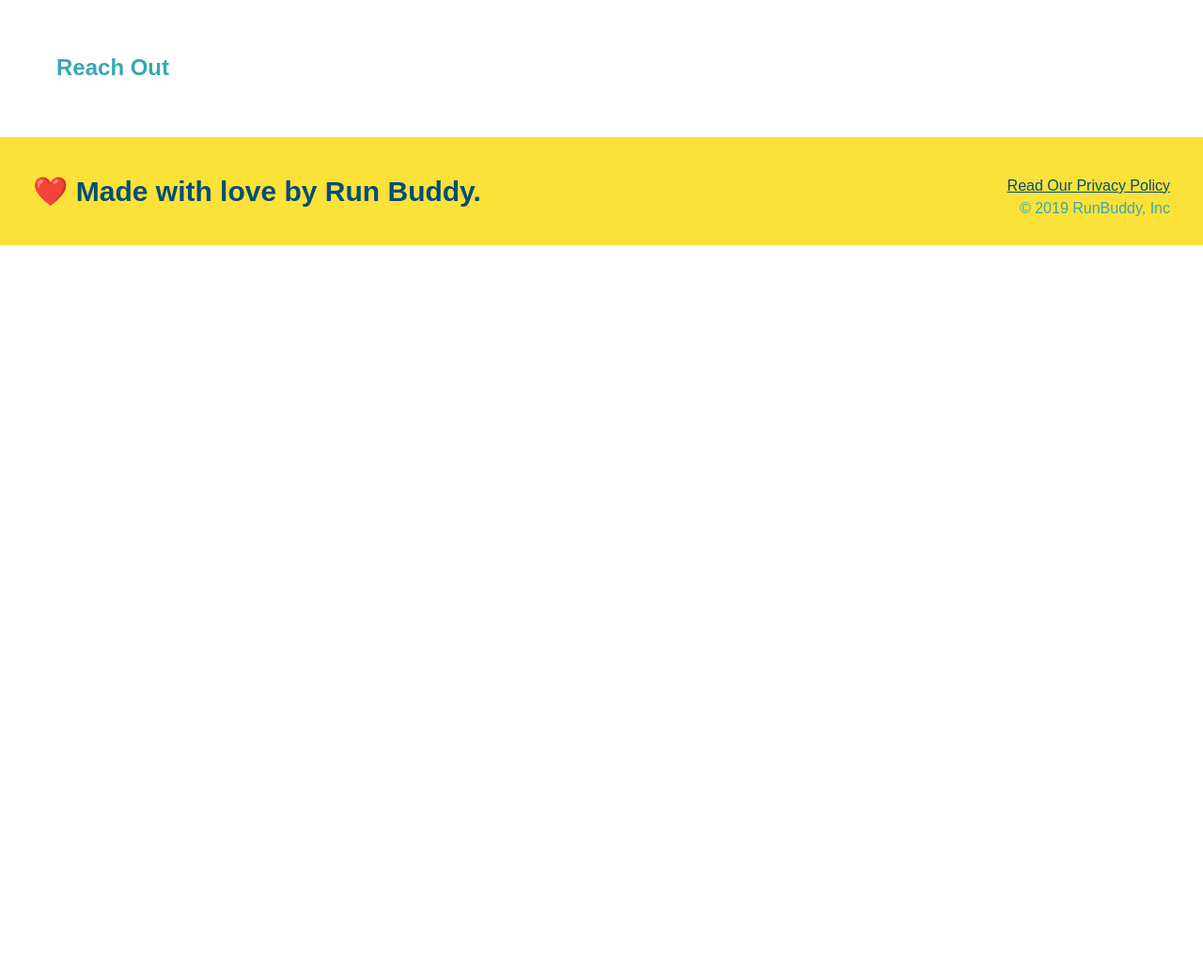
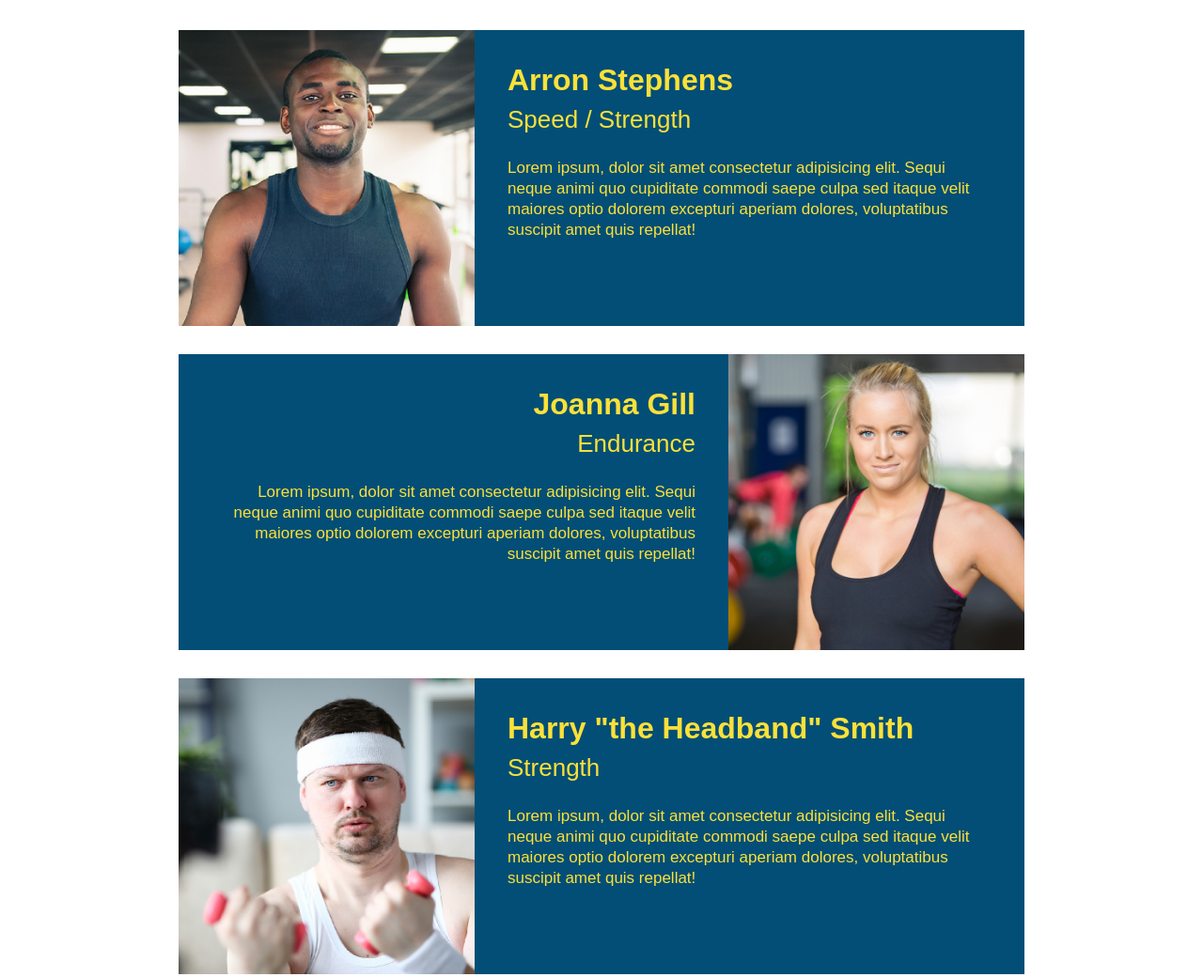
Before and after one commit to ncp9988/run-buddy, a plain HTML site: page index.html in a window 1280 px wide. Shown: the part 2880-3920 px from the top of the page at 94% size. Before the commit the page ends 3141 px from the top, so only its background shows below. Drawn offline with Linux system fonts and the light colour scheme.

Commit message:
meet the trainers section

```diff
--- a/assets/css/style.css
+++ b/assets/css/style.css
@@ -185,3 +185,51 @@ section {
   .steps span {
     font-size: 38px;
   }
+
+  .trainers {
+    text-align: center;
+  }
+
+  .trainer {
+    width: 900px;
+    margin:0 auto 30px auto;
+    background: #024e76;
+    color: #fce138;
+    overflow: auto;
+  }
+
+  .trainer img {
+    width: 35%;
+    float: left;
+
+  }
+
+  .trainer-bio {
+    padding: 35px;
+    float: left;
+    width: 65%;
+  }
+  .text-left {
+    text-align: left;
+  }
+
+  .text-right {
+    text-align: right;
+  }
+
+
+  .trainer-bio h3 {
+    font-size: 32px;
+    margin-bottom: 8px;
+  }
+
+  .trainer-bio h4 {
+    font-weight: lighter;
+    font-size: 26px;
+    margin-bottom: 25px;
+  }
+
+  .trainer-bio p {
+    font-size: 17px;
+    line-height: 1.3;
+  }
--- a/index.html
+++ b/index.html
@@ -35,7 +35,7 @@
 
 
   <!-- hero/jumbotron -->
-  <section class ="hero">
+  <section class="hero">
     <div class="hero-form">
       <h3>Get Started Today</h3>
       <p>Fill out this form and one of our trainers will schedule a consult</p>
@@ -43,11 +43,11 @@
 
       <form>
         <label for="name">Enter full name:</label>
-          <input type="text" placeholder="Your Name" name="name" id="name" class="form-input"/>
+        <input type="text" placeholder="Your Name" name="name" id="name" class="form-input" />
         <label for="email">Enter email address:</label>
         <input type="email" placeholder="Email Address" name="email" id="email" class="form-input" />
         <label for="phone">Enter a telephone number:</label>
-          <input type="tel" placeholder="Phone Number" name="phone" id="phone" class="form-input"/>
+        <input type="tel" placeholder="Phone Number" name="phone" id="phone" class="form-input" />
 
         <p>
           Have you worked out with a trainer before?
@@ -58,7 +58,7 @@
         </p>
 
         <p>
-            <label for="checkbox" >
+          <label for="checkbox">
             I acknowledge that I am at least 18 years of age.
           </label>
           <input type="checkbox" name="age-confirm" id="checkbox" />
@@ -77,7 +77,10 @@
   <section id="what-we-do" class="intro">
     <h2 class="section-title primary-border">What We Do</h2>
     <p>
-      butcher selfies chambray shabby chic gentrify readymade yr Echo Park XOXO Tumblr normcore Banksy direct trade Blue Bottle chillwave you probably haven't heard of them single-origin coffee Vice fanny pack fixie Odd Future Austin fingerstache pickled twee synth Wes Anderson Thundercats viral bitters flannel meggings narwhal Marfa Schlitz sustainable Intelligentsia umami deep v craft
+      butcher selfies chambray shabby chic gentrify readymade yr Echo Park XOXO Tumblr normcore Banksy direct trade Blue
+      Bottle chillwave you probably haven't heard of them single-origin coffee Vice fanny pack fixie Odd Future Austin
+      fingerstache pickled twee synth Wes Anderson Thundercats viral bitters flannel meggings narwhal Marfa Schlitz
+      sustainable Intelligentsia umami deep v craft
     </p>
   </section>
 
@@ -112,8 +115,50 @@
   </section>
 
   <!-- "meet the trainers" section-->
-  <section id="what-you-do">
-    <h2> Meet The Trainers</h2>
+  <section id="your-trainer" class="trainers">
+    <h2 class="section-title primary-border"> Meet The Trainers</h2>
+
+    <article class="trainer">
+      <img src="./assets/images/trainer-1.jpg" alt="Arron Stephens in his workout clothes, ready to pump iron" />
+      <div class="trainer-bio text-left">
+        <h3> Arron Stephens</h3>
+        <h4>Speed / Strength</h4>
+        <p>
+          Lorem ipsum, dolor sit amet consectetur adipisicing elit. Sequi neque animi quo cupiditate commodi saepe culpa
+          sed
+          itaque velit maiores optio dolorem excepturi aperiam dolores, voluptatibus suscipit amet quis repellat!
+        </p>
+      </div>
+    </article>
+
+    <!-- second trainer bio -->
+    <article class="trainer">
+      <div class="trainer-bio text-right">
+        <h3>Joanna Gill</h3>
+        <h4>Endurance</h4>
+        <p>
+          Lorem ipsum, dolor sit amet consectetur adipisicing elit. Sequi neque animi quo cupiditate commodi saepe culpa
+          sed
+          itaque velit maiores optio dolorem excepturi aperiam dolores, voluptatibus suscipit amet quis repellat!
+        </p>
+      </div>
+      <img src="./assets/images/trainer-2.jpg" alt="Joanna Gill cooling off after a workout" />
+    </article>
+
+    <!-- third trainer bio -->
+    <article class="trainer">
+      <img src="./assets/images/trainer-3.jpg"
+        alt="Harry Smith wearing a headband and lifting comically small pink weights" />
+      <div class="trainer-bio text-left">
+        <h3>Harry "the Headband" Smith</h3>
+        <h4>Strength</h4>
+        <p>
+          Lorem ipsum, dolor sit amet consectetur adipisicing elit. Sequi neque animi quo cupiditate commodi saepe culpa
+          sed
+          itaque velit maiores optio dolorem excepturi aperiam dolores, voluptatibus suscipit amet quis repellat!
+        </p>
+      </div>
+    </article>
   </section>
 
   <!-- "reach out" section-->
@@ -125,7 +170,7 @@
   <footer>
     <h2>❤️ Made with love by Run Buddy.</h2>
     <div>
-      <a href="#">Read Our Privacy Policy</a><br/>
+      <a href="#">Read Our Privacy Policy</a><br />
       &copy; 2019 RunBuddy, Inc
     </div>
   </footer>
```
Also changed, not shown: assets/images/trainer-1.jpg (added), assets/images/trainer-2.jpg (added), assets/images/trainer-3.jpg (added). Lines whose indentation alone changed are shown as unchanged.
